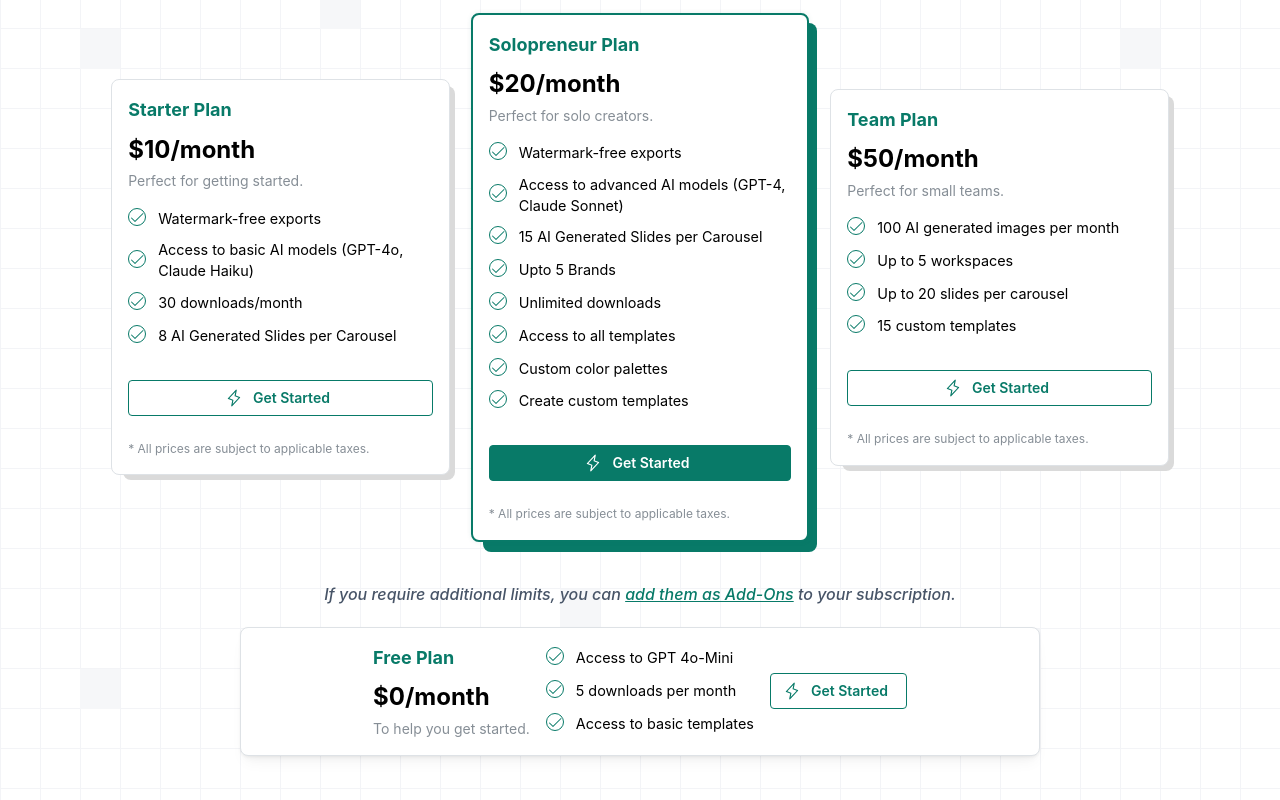
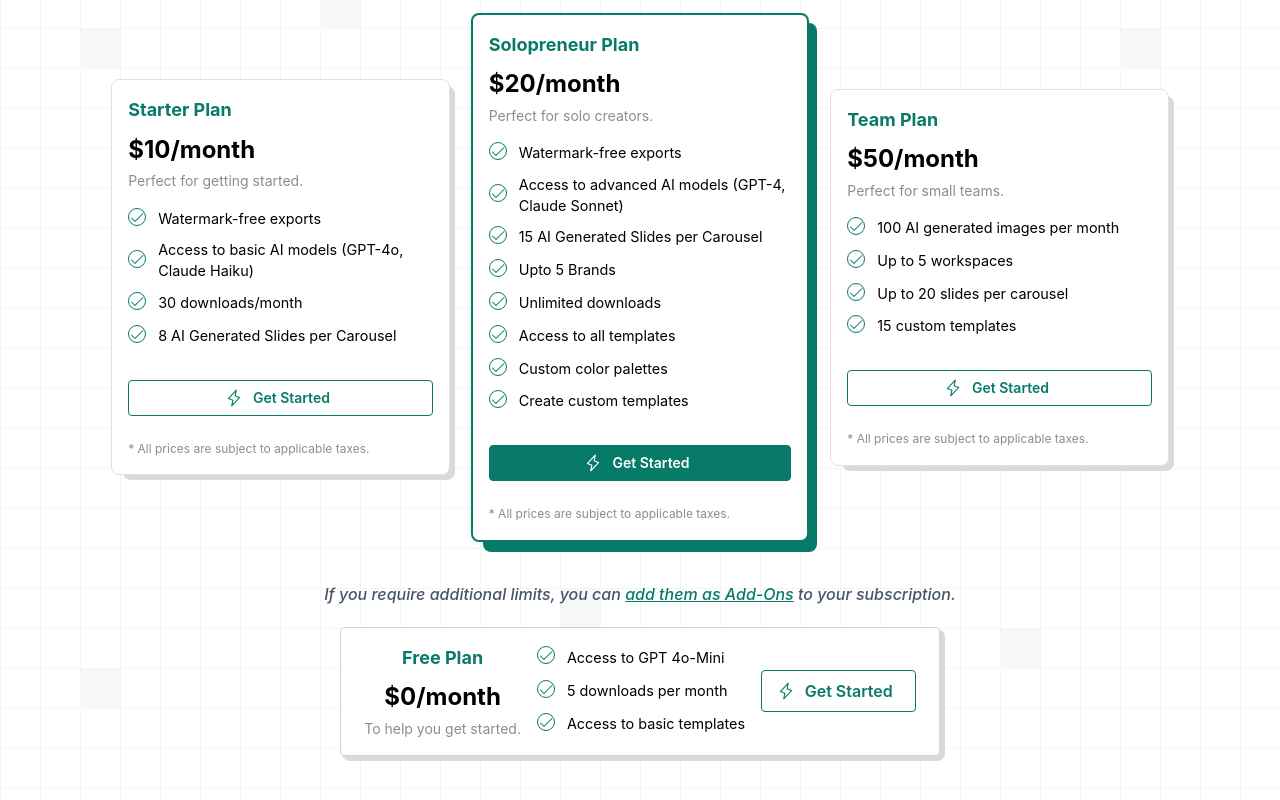
Before and after one commit to inabeelanjum/postNitro_task, a Next.js app: page /en/plans in a window 1280 px wide. Shown: the part 392-1192 px from the top of the page. Built offline with nearby package versions, Linux system fonts and the light colour scheme.

Commit message:
free plan

```diff
--- a/app/[locale]/plans/page.tsx
+++ b/app/[locale]/plans/page.tsx
@@ -360,12 +360,45 @@ export default function PlansPage() {
           {' '}to your subscription.
         </Text>
 
-        <Card withBorder shadow="sm" padding="md" className={planStyles.cardDefault} mt={20} mx="auto" style={{ maxWidth: '800px' }}>
-          <Stack gap="md" justify="center" align="center" style={{ flexDirection: 'row' }}>
-            <Stack gap={3} align="stretch" justify="flex-start">
-              <Text className={planStyles.planTitle}>Free Plan</Text>
-              <Text className={planStyles.planCharge}>$0/month</Text>
-              <Text size="sm" c="dimmed">To help you get started.</Text>
+        <div style={{ position: 'relative', width: '70%', maxWidth: '600px', margin: '0 auto' }}>
+          <div style={{
+            position: 'absolute',
+            backgroundColor: '#DADADA',
+            borderRadius: 'var(--mantine-radius-md)',
+            inset: '2px -5px -5px 2px',
+            zIndex: 0
+          }}></div>
+          <Card
+            withBorder
+            padding="md"
+            className={planStyles.cardDefault}
+            mt={20}
+            style={{
+              backgroundColor: 'var(--mantine-color-default)',
+              borderRadius: 'var(--mantine-radius-default)',
+              borderColor: 'var(--mantine-color-default-border)',
+              position: 'relative',
+              zIndex: 1
+            }}
+          >
+            <Stack
+              gap="md"
+              justify="center"
+              align="center"
+              style={{
+                flexDirection: 'row',
+                alignItems: 'var(--stack-align, center)',
+                justifyContent: 'var(--stack-justify, center)',
+                gap: 'var(--stack-gap, var(--mantine-spacing-md))'
+              }}
+            >
+              <Stack gap={3} align="stretch" justify="flex-start" style={{
+                textAlign: 'center',
+                fontFamily: 'var(--mantine-font-family)'
+              }}>
+                <Text className={planStyles.planTitle} style={{ color: '#087a68' }}>Free Plan</Text>
+                <Text className={planStyles.planCharge} style={{ fontWeight: 700 }}>$0/month</Text>
+                <Text size="sm" c="dimmed" style={{ color: 'var(--mantine-color-dimmed)' }}>To help you get started.</Text>
               </Stack>
 
               <List
@@ -380,14 +413,18 @@ export default function PlansPage() {
                     <Check size={16} />
                   </ThemeIcon>
                 }
+                style={{
+                  fontFamily: 'var(--mantine-font-family)',
+                  fontSize: 'var(--mantine-font-size-sm)'
+                }}
               >
-              <List.Item style={{ lineHeight: '1.3rem', fontSize: '0.9rem', textAlign: 'left' }}>
+                <List.Item style={{ lineHeight: 'var(--mantine-line-height-md)', fontSize: '0.9rem', textAlign: 'left' }}>
                   Access to GPT 4o-Mini
                 </List.Item>
-              <List.Item style={{ lineHeight: '1.3rem', fontSize: '0.9rem', textAlign: 'left' }}>
+                <List.Item style={{ lineHeight: 'var(--mantine-line-height-md)', fontSize: '0.9rem', textAlign: 'left' }}>
                   5 downloads per month
                 </List.Item>
-              <List.Item style={{ lineHeight: '1.3rem', fontSize: '0.9rem', textAlign: 'left' }}>
+                <List.Item style={{ lineHeight: 'var(--mantine-line-height-md)', fontSize: '0.9rem', textAlign: 'left' }}>
                   Access to basic templates
                 </List.Item>
               </List>
@@ -396,6 +433,7 @@ export default function PlansPage() {
                 component="a"
                 href="/app/carousel-maker"
                 variant="outline"
+                size="md"
                 leftSection={<Lightning size={18} color="#087a68" />}
                 styles={{
                   root: {
@@ -408,7 +446,8 @@ export default function PlansPage() {
                     color: '#087a68'
                   },
                   label: {
-                  color: '#087a68'
+                    color: '#087a68',
+                    fontFamily: 'var(--mantine-font-family)'
                   },
                   section: {
                     color: '#087a68'
@@ -419,6 +458,7 @@ export default function PlansPage() {
               </Button>
             </Stack>
           </Card>
+        </div>
       </Container>
     </div>
   );
```
Lines whose indentation alone changed are shown as unchanged.
